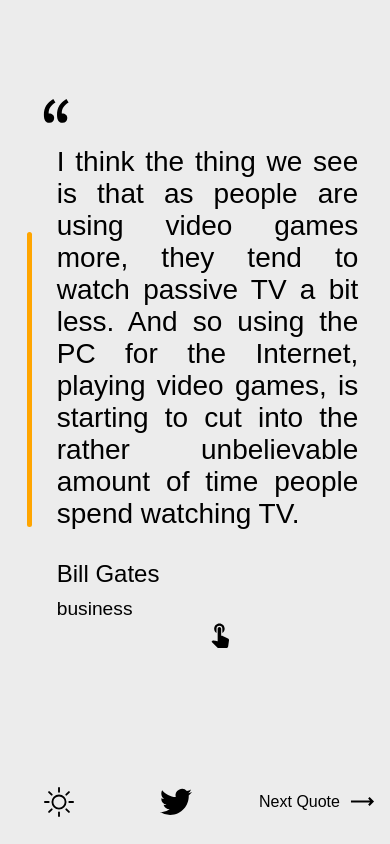
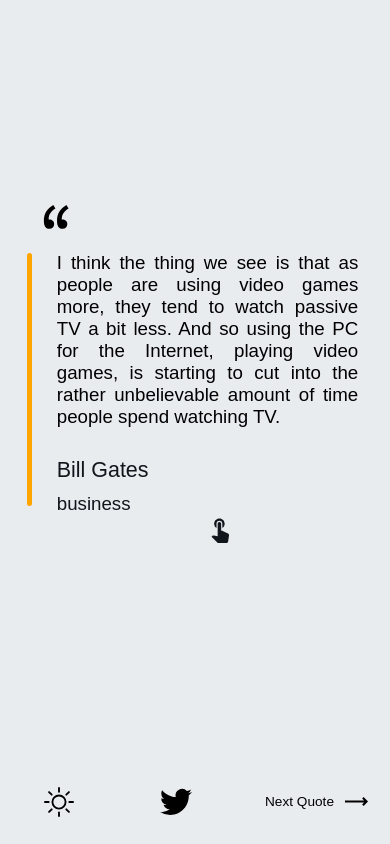
Before and after one commit to fabcodingzest/test, a React (Create React App) app: page / in a window 390 px wide. Built offline with nearby package versions, Linux system fonts and the light colour scheme; no server answers.

Commit message:
final update to Home page

```diff
--- a/src/pages/Home.css
+++ b/src/pages/Home.css
@@ -1,21 +1,58 @@
 :root {
   --main-font: 'Arial';
+  --main-light-color: #e9ecef;
+  --main-dark-color: #11151c;
 }
 
-.container {
-  background: rgb(236, 236, 236);
+.Light-Mode {
+  background: var(--main-light-color);
   width: 100vw;
   height: 100vh;
   display: flex;
 }
 
-.container .active {
-  /* background: #000; */
-  color: #fff;
+.Dark-Mode {
+  background: var(--main-dark-color);
+  width: 100vw;
+  height: 100vh;
+  display: flex;
+  color: var(--main-light-color);
+}
+
+.Dark-Mode .author,
+.Dark-Mode .genre,
+.Dark-Mode .touch-icon,
+.Dark-Mode .next {
+  color: var(--main-light-color);
+}
+
+.Dark-Mode .next-quote:hover {
+  background: var(--main-light-color);
+  transition: 100ms;
+  color: var(--main-dark-color);
+}
+
+.Dark-Mode .next-quote:hover .next {
+  color: var(--main-dark-color);
+}
+
+.Dark-Mode .author-info:hover {
+  background: var(--main-light-color);
+  transition: 500ms;
+}
+
+.Dark-Mode .author-info:hover .right-arrow {
+  visibility: visible;
+  transition: 500ms;
+  color: var(--main-dark-color);
+}
+
+.Dark-Mode .author-info:hover .author,
+.Dark-Mode .author-info:hover .genre {
+  color: var(--main-dark-color);
 }
 
 .quote-container {
-  /* background: navy; */
   width: 90vw;
   display: flex;
   justify-content: center;
@@ -23,7 +60,6 @@
 }
 
 .quote {
-  /* background: white; */
   height: 45vh;
   width: 100%;
   margin: 10px;
@@ -41,38 +77,39 @@
 }
 
 .text {
-  /* background: orange; */
   width: 40vw;
   padding: 20px;
   font-family: var(--main-font);
-  font-size: 2rem;
+  font-size: 1.7rem;
   font-weight: 500;
 }
 
 .author {
+  outline: none;
   font-family: var(--main-font);
   font-size: 1.5rem;
   font-weight: 400;
 }
 
 .genre {
+  outline: none;
   font-family: var(--main-font);
-  font-size: 1.3rem;
+  font-size: 1.2rem;
   font-weight: 200;
   margin-top: 10px;
 }
 
 .author-info {
-  /* background: purple; */
   width: 50%;
   padding: 20px;
   cursor: pointer;
 }
 
 .author-link {
+  outline: none;
   text-decoration: none;
   list-style: none;
-  color: #000;
+  color: var(--main-dark-color);
 }
 .touch-icon {
   display: flex;
@@ -90,21 +127,20 @@
 .author-info:hover .right-arrow {
   visibility: visible;
   transition: 500ms;
-  color: white;
+  color: var(--main-light-color);
 }
 
 .author-info:hover .author,
 .author-info:hover .genre {
-  color: white;
+  color: var(--main-light-color);
 }
 
 .author-info:hover {
-  background: rgb(20, 20, 20);
+  background: var(--main-dark-color);
   transition: 500ms;
 }
 
 .feature-container {
-  /* background: firebrick; */
   width: 25vw;
   display: flex;
   flex-direction: column;
@@ -112,29 +148,11 @@
 }
 
 .modes {
-  /* background: yellow; */
   display: absolute;
   top: 0;
   display: flex;
   flex-direction: row-reverse;
   justify-content: space-between;
-}
-
-.darkmode {
-  cursor: pointer;
-}
-
-.favorites {
-  /* background: firebrick; */
-  width: 40%;
-  padding: 10px;
-  cursor: pointer;
-  display: flex;
-  align-items: center;
-}
-
-.favorite {
-  cursor: pointer;
 }
 
 .share-twitter {
@@ -144,18 +162,16 @@
 }
 
 .next-quote {
-  /* background: rgb(0, 132, 255); */
   display: flex;
   justify-content: space-evenly;
   align-items: center;
   width: 50%;
   padding: 10px;
   margin-bottom: 200px;
-  border: 1px solid black;
+  border: 1px solid var(--main-dark-color);
   cursor: pointer;
 }
-.next,
-.favorite {
+.next {
   font-family: var(--main-font);
   font-size: 16px;
   margin: 10px;
@@ -164,24 +180,23 @@
   outline: none;
 }
 
-.favorites:hover,
 .next-quote:hover {
-  background: rgb(20, 20, 20);
+  background: var(--main-dark-color);
   transition: 100ms;
-  color: white;
+  color: var(--main-light-color);
 }
 
-.favorites:hover .favorite,
 .next-quote:hover .next {
-  color: white;
+  color: var(--main-light-color);
 }
 
 .darkmode {
   margin: 30px;
 }
 
-@media (max-width: 480px) {
-  .container {
+@media (max-width: 768px) {
+  .Light-Mode,
+  .Dark-Mode {
     flex-direction: column;
   }
   .quote-container {
@@ -195,25 +210,36 @@
 
   .quote-bar {
     width: 5px;
-    height: 70%;
+    margin-left: 10px;
+    height: 60%;
   }
 
   .text {
     width: 85vw;
     padding: 15px;
     font-family: var(--main-font);
-    font-size: 1.75rem;
+    font-size: 3.6vw;
     font-weight: 500;
   }
+
+  .author-info:hover {
+    background: var(--main-dark-color);
+    transition: 0ms;
+  }
+
+  .author-info:hover .right-arrow {
+    transition: 0ms;
+  }
+
   .author {
     font-family: var(--main-font);
-    font-size: 1.5rem;
+    font-size: 4vw;
     font-weight: 400;
   }
 
   .genre {
     font-family: var(--main-font);
-    font-size: 1.2rem;
+    font-size: 3.4vw;
     font-weight: 200;
     margin-top: 10px;
   }
@@ -239,9 +265,6 @@
     align-items: center;
   }
 
-  .favorites {
-    width: 55%;
-  }
   .share-twitter {
     height: 100%;
     margin: 0;
@@ -263,5 +286,23 @@
 
   .next {
     margin: 10px;
+    font-size: 2.6vw;
   }
 }
+
+@media (max-width: 480px) {
+  .text {
+    font-size: 4.8vw;
+  }
+  .author {
+    font-size: 5.5vw;
+  }
+
+  .genre {
+    font-size: 4.8vw;
+  }
+
+  .next {
+    font-size: 3.5vw;
+  }
+}
--- a/src/pages/Home.js
+++ b/src/pages/Home.js
@@ -1,10 +1,13 @@
 import React, { useEffect, useState } from 'react'
 import QuoteText from '../components/QuoteText'
-import Features from '../components/Features'
+// import Features from '../components/Features'
+import * as BsIcons from 'react-icons/bs';
+import * as SiIcons from 'react-icons/si';
+import * as CgIcons from 'react-icons/cg';
 import './Home.css'
 
 const Quote = () => {
-
+    const [isDark, setIsDark] = useState(false)
     const [randomQuote, setRandomQuote] = useState({
         data: [
             {
@@ -39,16 +42,33 @@
         slug: generateAuthorSlug(randomQuote.data[0].quoteAuthor)
     };
 
+    const handleClick = () => (setIsDark(!isDark))
+
+    const Features = () => (
+        < div className="feature-container " >
+            <div className="modes" onClick={handleClick}>
+                <BsIcons.BsSun className="darkmode" size="30" />
+            </div>
+            <div className="share-twitter">
+                <SiIcons.SiTwitter className="twitter-icon" size="32" />
+            </div>
+            <div className="next-quote" onClick={nextQuote}>
+                <button className="next" >Next Quote</button>
+                <CgIcons.CgArrowLongRight size="25" className="next-icon" />
+            </div>
+        </div >
+    )
+
+
     return (
-
-        <div className="container">
+        <div className={isDark ? 'Dark-Mode' : 'Light-Mode'}>
             <QuoteText
                 quoteText={fullQuote.text}
                 quoteAuthor={fullQuote.author}
                 quoteGenre={fullQuote.genre}
                 quoteSlug={fullQuote.slug}
             />
-            <Features quoteHandler={nextQuote} />
+            <Features />
         </div>
     )
 }
```
